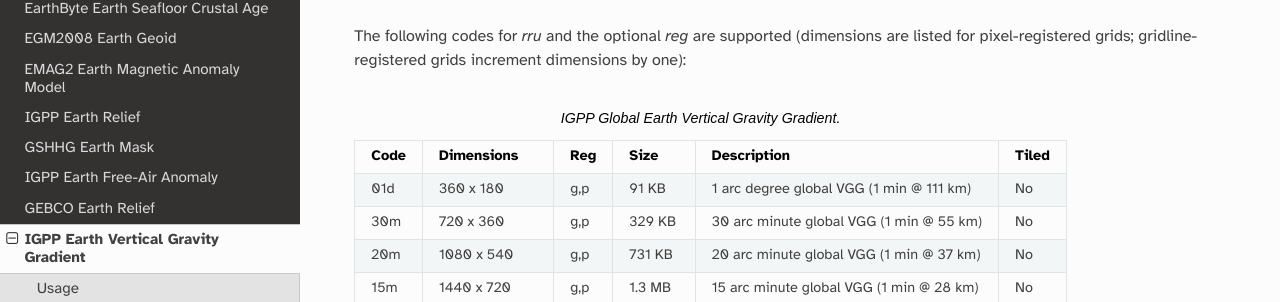
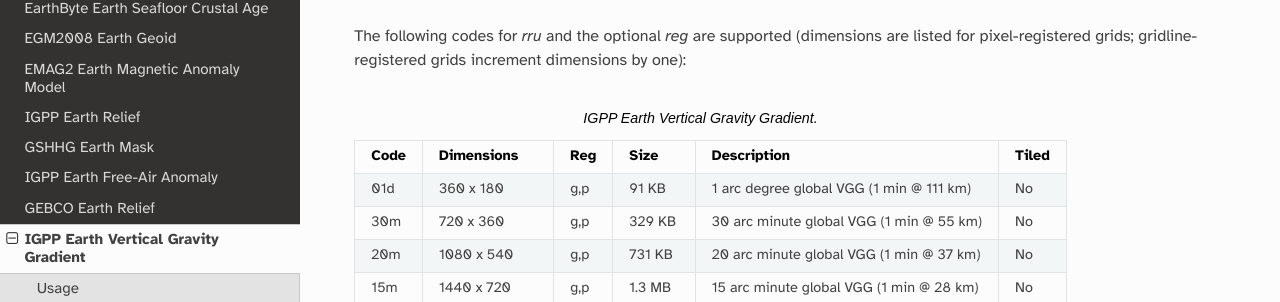
Before and after one commit to GenericMappingTools/remote-datasets, a Sphinx documentation site: the page built from docs/earth-vgg.rst, in a window 1280 px wide and 900 px high, scrolled down 634 px. Shown: the part 150-452 px from the top of the window. Built offline with Sphinx 7.4.7 and the Read the Docs theme 2.0.0, drawn with Linux system fonts in a browser that asks for light colours.

Commit message:
Update docs/earth-vgg.rst
Co-authored-by: Yvonne Fröhlich <94163266+yvonnefroehlich@users.noreply.github.com>

```diff
--- a/docs/earth-vgg.rst
+++ b/docs/earth-vgg.rst
@@ -27,7 +27,7 @@ for pixel-registered grids; gridline-registered grids increment dimensions by on
 
 .. _tbl-earth_vgg:
 
-.. table:: IGPP Global Earth Vertical Gravity Gradient.
+.. table:: IGPP Earth Vertical Gravity Gradient.
 
   ==== ================= === =======  ======================================== =====
   Code Dimensions        Reg Size     Description                              Tiled
```
